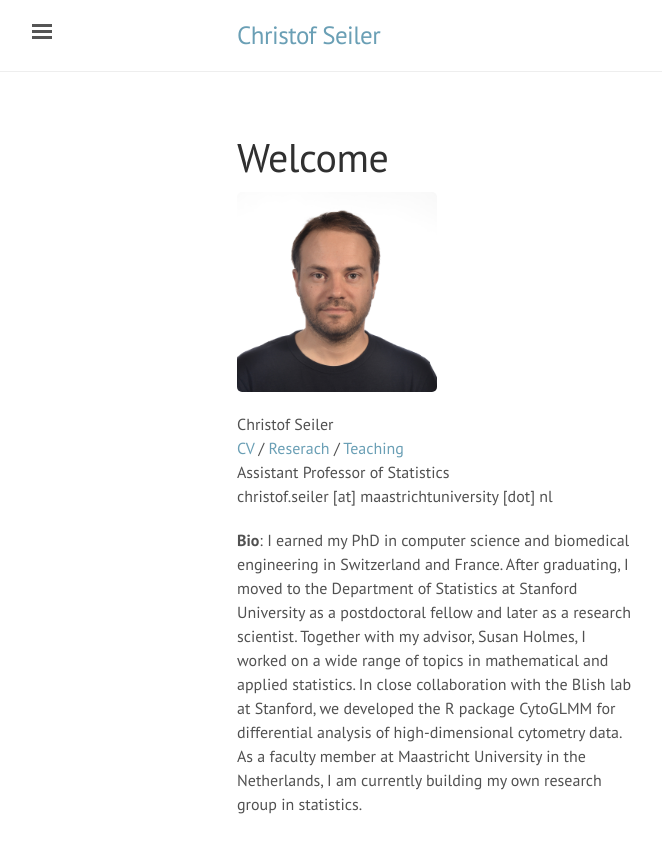
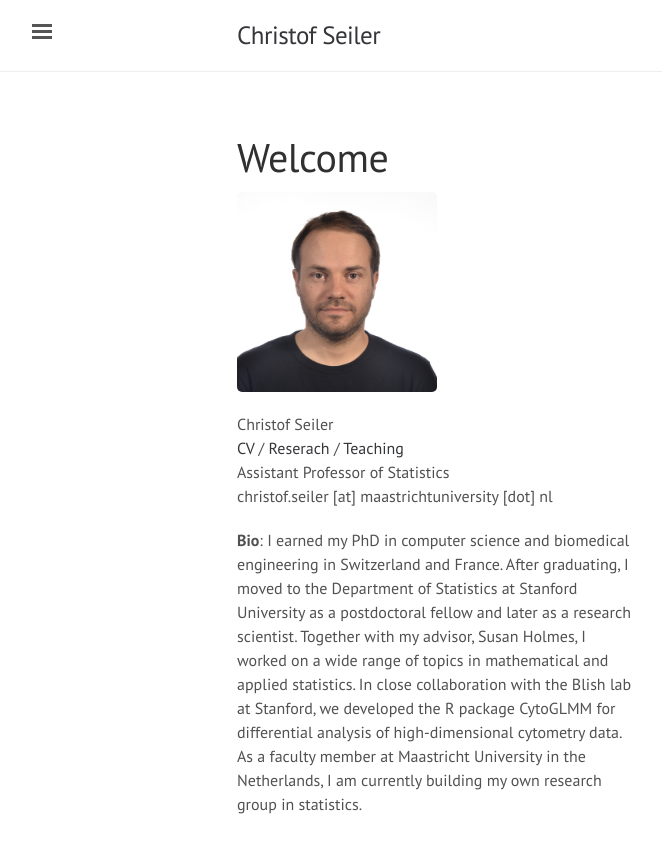
Before and after one commit to ChristofSeiler/ChristofSeiler.github.io, a Jekyll site: the page built from index.html, in a window 1280 px wide. Shown: the top 853 px of the page, without its empty margins (3-665 px from the left). Built offline with Jekyll 4.4.1, drawn with Linux system fonts in a browser that asks for light colours; the list of posts is cut into pages by our own code.

Commit message:
try my own dark theme

```diff
--- a/_layouts/default.html
+++ b/_layouts/default.html
@@ -3,7 +3,7 @@
 
   {% include head.html %}
 
-  <body class="theme-base-0d">
+  <body class="theme-base-dark">
 
     {% include sidebar.html %}
 
--- a/public/css/lanyon.css
+++ b/public/css/lanyon.css
@@ -544,6 +544,17 @@
   color: #8f5536;
 }
 
+/* dark */
+.theme-base-dark .sidebar,
+.theme-base-dark .sidebar-toggle:active,
+.theme-base-dark #sidebar-checkbox:checked ~ .sidebar-toggle {
+  background-color: #35363a;
+}
+.theme-base-dark .container a,
+.theme-base-dark .sidebar-toggle,
+.theme-base-dark .related-posts li a:hover {
+  color: #35363a;
+}
 
 /*
  * Overlay sidebar
```
